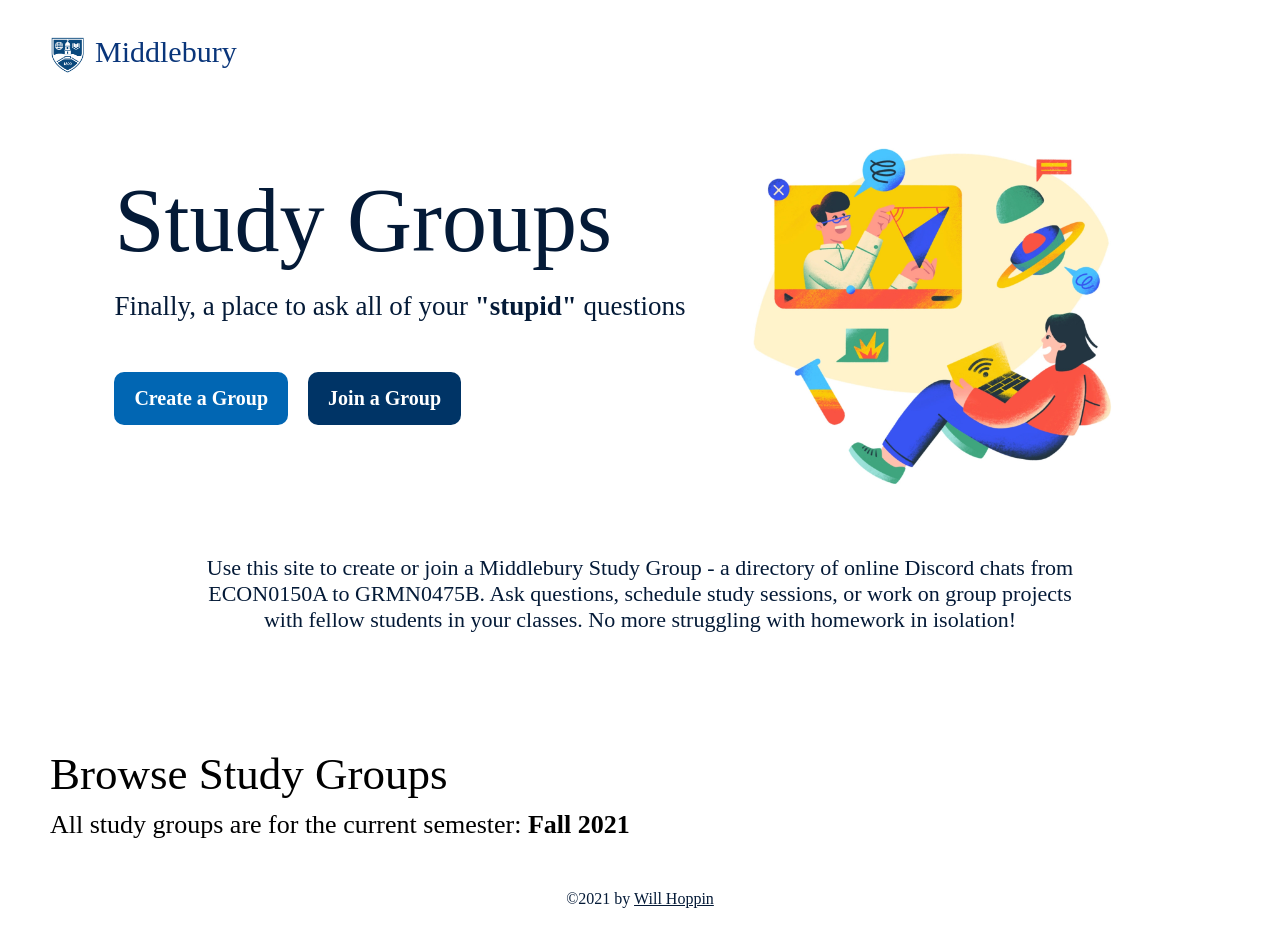
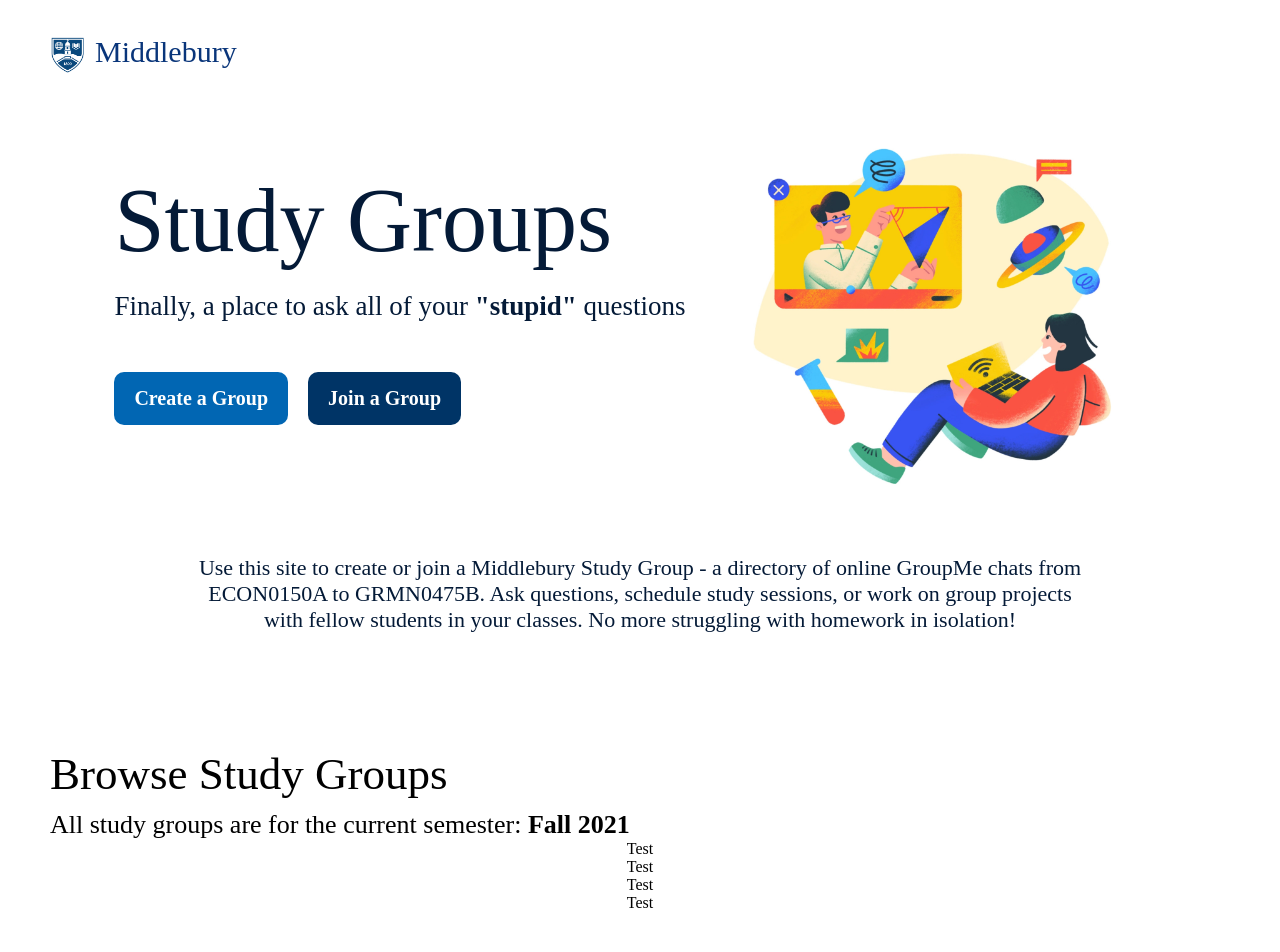
Before and after one commit to willhoppin/middstudygroups, a React (Create React App) app: page / in a window 1280 px wide. Shown: the top 952 px of the page. Before the commit the page ends 928 px from the top, so only its background shows below. Built offline with nearby package versions, Linux system fonts and the light colour scheme; a web font is replaced by a local one.

Commit message:
prep for multi line group listings

```diff
--- a/src/App.css
+++ b/src/App.css
@@ -99,7 +99,7 @@
   color: #041A37;
   width: 70%;
   margin: 50px auto auto auto;
-  max-width: 1000px;
+  max-width: 1200px;
 }
 
 .Footer {
--- a/src/App.js
+++ b/src/App.js
@@ -5,6 +5,32 @@ function unsupported() {
 }
 
 function App() {
+  var groups = [
+    {
+      "name" : "Economics",
+      "data" : {
+        "department" : "ECON",
+        "number" : "0150",
+        "section" : "D",
+        "name" : "Intro to Macroeconomics",
+        "professor" : "Gavin-Coulombe",
+        "link" : "https://groupme.com/join_group/71168002/AJDO9lBW",
+      }
+    },
+    {
+      "name" : "Economics"
+    },
+    {
+      "name" : "Economics"
+    },
+    {
+      "name" : "Economics"
+    }
+  ]
+  var lines = [];
+  for (var i = 0; i < groups.length; i++) {
+    lines.push(<div>Test</div>);
+  }
   return (
     <div className="App">
       <a href="https://middlebury.edu/" className="Nav" target="_blank" rel="noreferrer">
@@ -35,7 +61,7 @@ function App() {
         </div>
       </div>
       <div className="Tiny-text">
-        Use this site to create or join a Middlebury Study Group - a directory of online Discord chats from ECON0150A to GRMN0475B. Ask questions, schedule study sessions, or work on group projects with fellow students in your classes. No more struggling with homework in isolation!
+        Use this site to create or join a Middlebury Study Group - a directory of online GroupMe chats from ECON0150A to GRMN0475B. Ask questions, schedule study sessions, or work on group projects with fellow students in your classes. No more struggling with homework in isolation!
       </div>
       <div className="Browse">
         Browse Study Groups
@@ -43,6 +69,7 @@ function App() {
       <div className="Browse-subtitle" id="browse">
         All study groups are for the current semester: <span className="Bold">Fall 2021</span>
       </div>
+      <div>{lines}</div>
       <a href="https://willhoppin.com" target="_blank" rel="noreferrer" className="Footer">
         ©2021 by <span className="Underline">Will Hoppin</span>
       </a>
```
